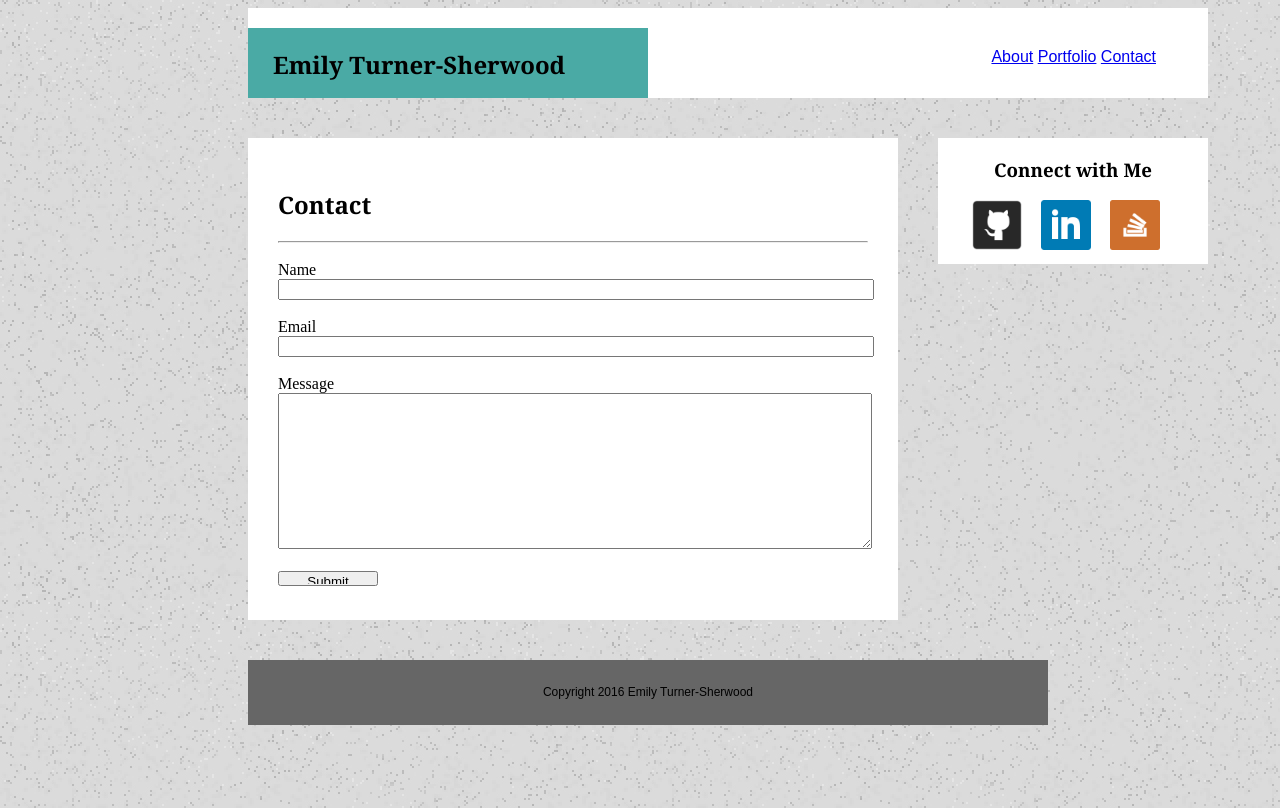
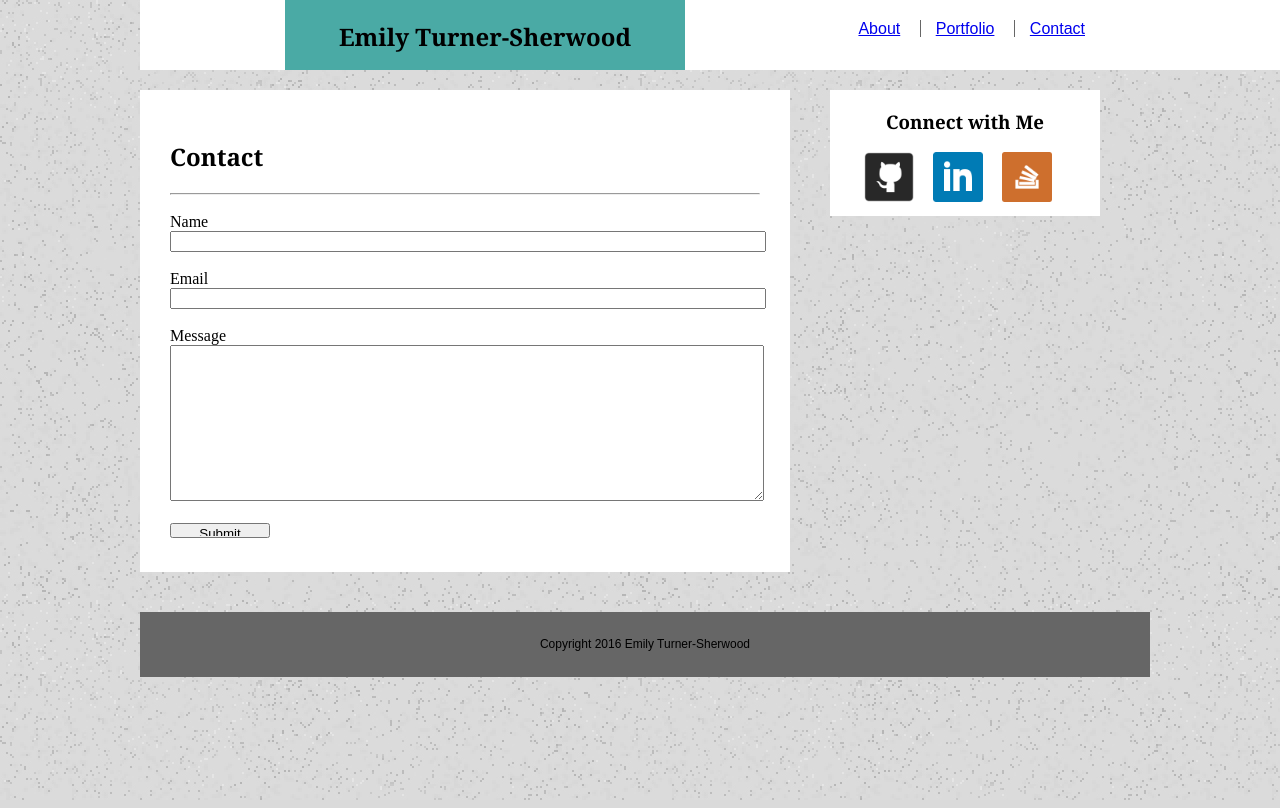
Before and after one commit to emilytsherwood/Basic-Portfolio, a PHP site: page /contact.html in a window 1280 px wide. Run offline with PHP 8.4, Linux system fonts and the light colour scheme.

Commit message:
Recent Oct 7th

```diff
--- a/assets/css/style.css
+++ b/assets/css/style.css
@@ -1,6 +1,6 @@
 html, body {
-	width: 100%;
-	height: 100%;
+	margin: 0 auto;
+	overflow-x: hidden;
 }
 
 hr {
@@ -15,12 +15,13 @@ p {
 	float: left;
 	width: 400px;
 	height: 70px;
+	margin-top: 0 auto;
 	background-color: #4aaaa5;
 	box-sizing: border-box;
-	margin: 0 auto;
 	padding-left: 25px;
 	padding-right: 25px;
 	display: inline-block;
+	text-align: center;
 }
 
 .contacthr {
@@ -30,7 +31,6 @@ p {
 .contentwrapper {
 	width: 960px;
 	margin: 0 auto;
-	margin-top: 20px;
 	background-color: #4aaaa5;
 }
 
@@ -43,7 +43,7 @@ section {
 	width: 650px;
 	border-color: #dddddd;
 	background-color: #ffffff;
-	margin-top: 40px;
+	margin-top: 20px;
 	margin-bottom: 40px;
 	padding: 30px;
 	display: inline-block;
@@ -58,8 +58,12 @@ section {
 }
 
 header {
-	float: left;
 	background-color: #ffffff;
+	margin: 0 auto;
+	min-width: 0px;
+	width: 1250px;
+	height: 70px;
+	box-sizing: border-box;
 }
 
 img {
@@ -70,7 +74,8 @@ img {
 
 nav {
 	float: right;
-	margin: 20px 52px;
+	margin: 20px 10px;
+	margin-right: 145px;
 }
 
 ul {
@@ -82,7 +87,14 @@ ul {
 
 li {
 	display: inline;
+	padding-right: 15px;
+	padding-left: 15px;
 }
+
+.line {
+	border-right: 1px solid #666666
+}
+
 
 aside {
 	background-color: #ffffff;
@@ -90,7 +102,7 @@ aside {
 	text-align: center;
 	box-sizing: content-box;
 	margin: 0 auto;
-	margin-top: 40px;
+	margin-top: 20px;
 	margin-left: 40px;
 	float: right;
 	display: inline-block;
@@ -124,11 +136,10 @@ footer {
 	text-align: center;
 	padding: 25px;
 	font-size: 12px;
-	max-width: 1250px;
+	width: 960px;
 }
 
-
 .pagewrap {
-	width: 800px;
+	width: 1000px;
 	margin: 0 auto;
 }
--- a/contact.html
+++ b/contact.html
@@ -18,10 +18,10 @@
 
 	<nav class="otherfont">
 		<ul>
-			<li>
+			<li class="line">
 				<a href="index.html" title="About">About</a>
 			</li>
-			<li>
+			<li class="line">
 				<a href="portfolio.html" title="Portfolio">Portfolio</a>
 			</li>
 			<li>
--- a/index.html
+++ b/index.html
@@ -56,14 +56,9 @@
 		</aside>
 	</div>
 
-
 		<footer>
 			<p class="otherfont">Copyright 2016 Emily Turner-Sherwood</p>
 		</footer>
 
-
-
-
-
 </body>
 </html>
--- a/portfolio.html
+++ b/portfolio.html
@@ -16,10 +16,10 @@
 	</div>
 	<nav class="otherfont">
 		<ul>
-			<li>
+			<li class="line">
 				<a href="index.html" title="About">About</a>
 			</li>
-			<li>
+			<li class="line">
 				<a href="portfolio.html" title="Portfolio">Portfolio</a>
 			</li>
 			<li>
```
